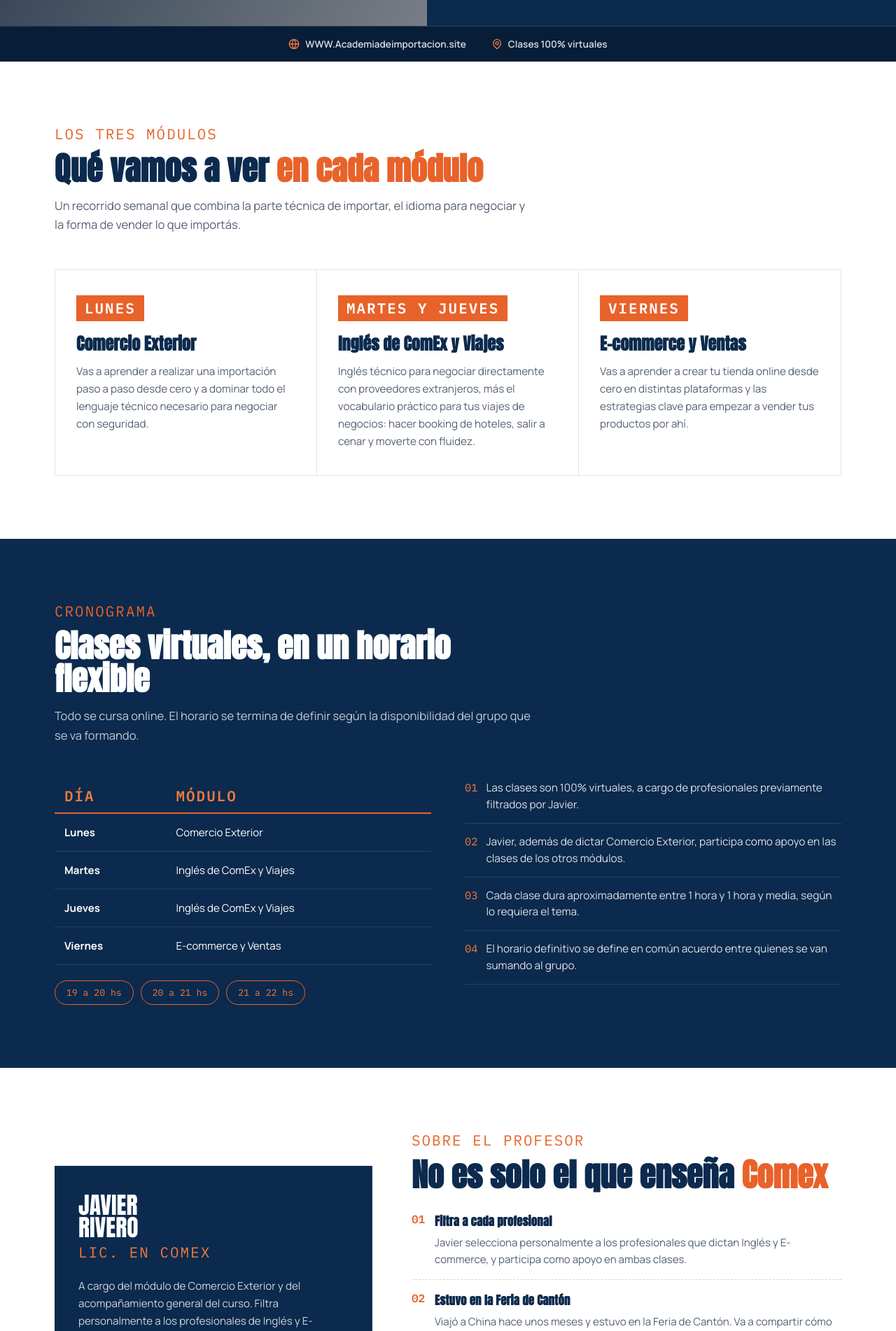
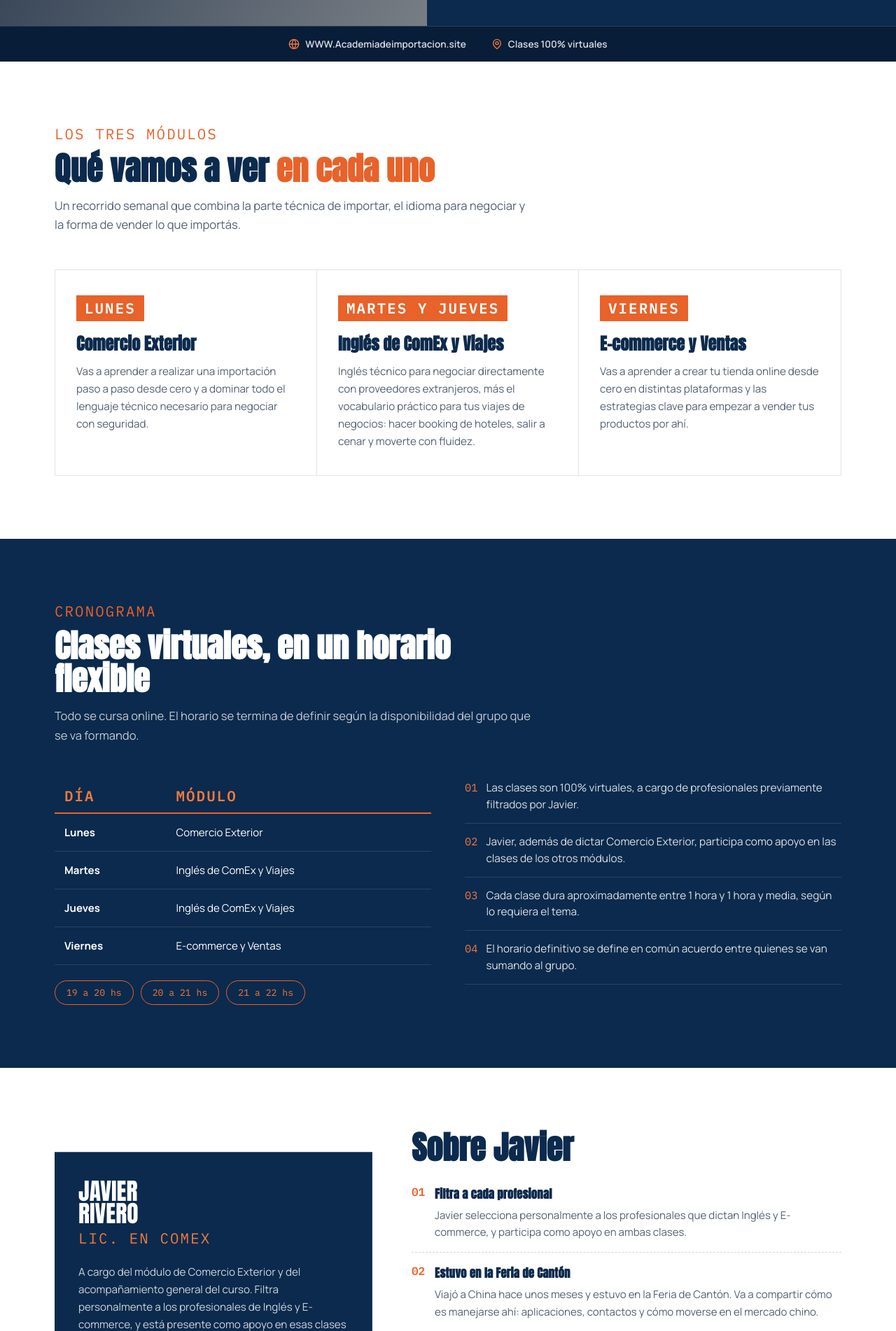
Before and after one commit to Fosisahian/Rivero-comex0, a React (Vite) app: page / in a window 1280 px wide. Shown: the part 641-2543 px from the top of the page at 70% size. Built offline with nearby package versions, Linux system fonts and the light colour scheme; grey boxes are pictures that could not be loaded.

Commit message:
borrado y modificacion de frases

```diff
--- a/src/App.jsx
+++ b/src/App.jsx
@@ -138,7 +138,7 @@ export default function App() {
             </h1>
             <div className="hero-rule" />
             <div className="hero-tagline">
-              Comex, inglés y e-commerce <span className="accent">en un solo recorrido.</span>
+              Comex, inglés & e-commerce <span className="accent">en un solo recorrido.</span>
             </div>
           </div>
 
@@ -179,7 +179,7 @@ export default function App() {
         <div className="container">
           <div className="section-head">
             <div className="eyebrow">Los tres módulos</div>
-            <h2>Qué vamos a ver <span className="accent">en cada módulo</span></h2>
+            <h2>Qué vamos a ver <span className="accent">en cada uno</span></h2>
             <p>Un recorrido semanal que combina la parte técnica de importar, el idioma para negociar y la forma de vender lo que importás.</p>
           </div>
           <div className="modules-grid">
@@ -246,8 +246,7 @@ export default function App() {
             </div>
             <div>
               <div className="section-head" style={{ marginBottom: 30 }}>
-                <div className="eyebrow">Sobre el profesor</div>
-                <h2>No es solo el que enseña <span className="accent">Comex</span></h2>
+                <h2>Sobre Javier </h2>
               </div>
               <ul className="teacher-points">
                 {teacherPoints.map((p, i) => (
```
